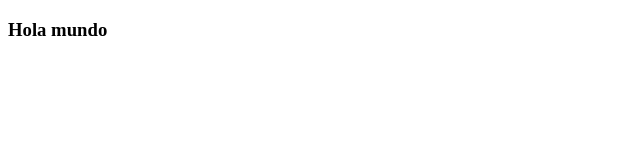
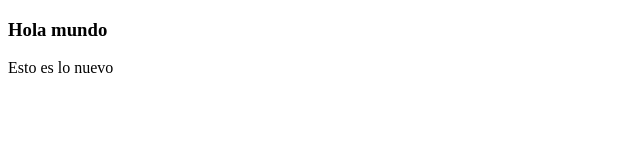
Before and after one commit to JechaVill/git-curso, a plain HTML site: page index.html in a window 1280 px wide. Shown: the whole page, without its empty margins (0-640 px from the left). Drawn offline with Linux system fonts and the light colour scheme.

Commit message:
Segundo commit con parrafo

```diff
--- a/index.html
+++ b/index.html
@@ -6,5 +6,6 @@
 </head>
 <body>
 	<h3>Hola mundo</h3>
+	<p>Esto es lo nuevo</p>
 </body>
 </html>
```
